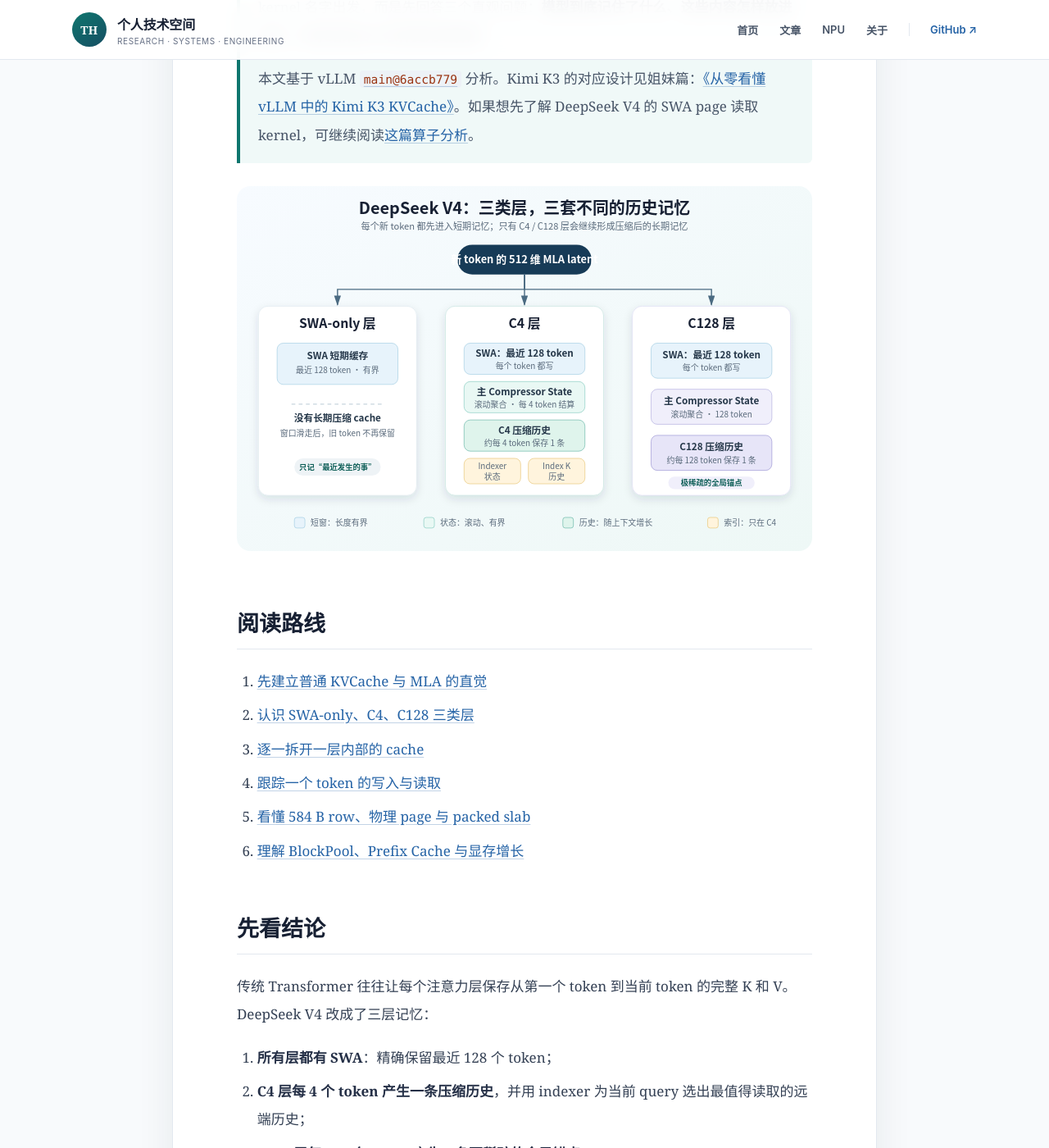
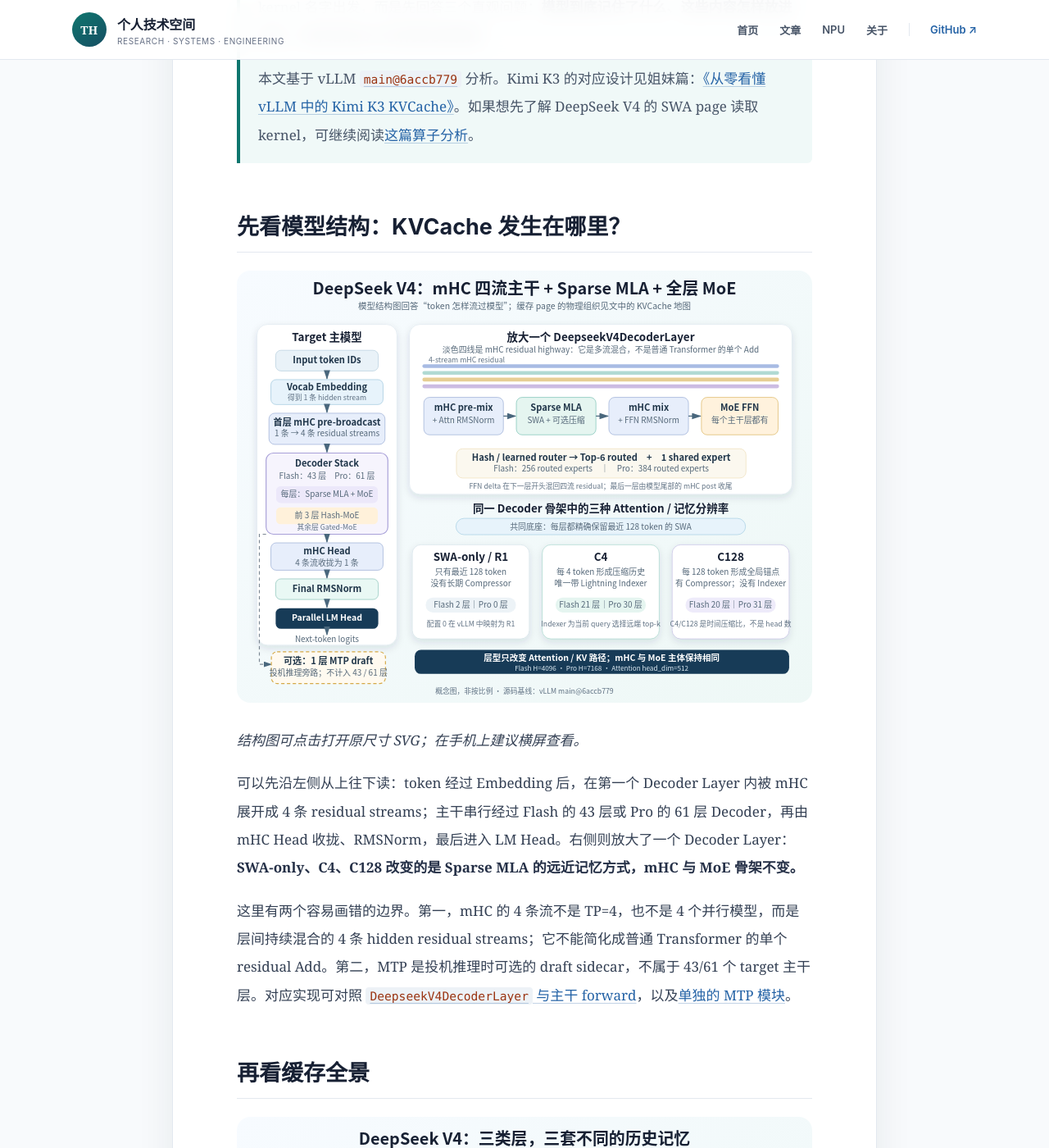
Before and after one commit to zhanghanleo10/zhanghanleo10.github.io, a Jekyll site: the page built from _posts/2026-08-12-deepseek-v4-kvcache-vllm-beginner-guide.md, in a window 1280 px wide and 1400 px high, scrolled down 775 px. Shown: the whole window at 82% size. Built offline with Jekyll 4.4.1, drawn with Linux system fonts in a browser that asks for light colours.

Commit message:
docs: add DeepSeek V4 and Kimi K3 model structure diagrams

```diff
--- a/_posts/2026-08-12-deepseek-v4-kvcache-vllm-beginner-guide.md
+++ b/_posts/2026-08-12-deepseek-v4-kvcache-vllm-beginner-guide.md
@@ -20,6 +20,18 @@
 > 本文面向第一次接触 KVCache、Paged Attention 和 DeepSeek V4 的读者。我们不从 kernel 名字出发，而是先回答三个直观问题：**模型到底记住了什么、这些内容怎样放进显存、请求结束后又怎样复用或释放**。
 >
 > 本文基于 vLLM [`main@6accb779`](https://github.com/vllm-project/vllm/commit/6accb779a361c723cded3f9422b48d3fe4da0901) 分析。Kimi K3 的对应设计见姐妹篇：[《从零看懂 vLLM 中的 Kimi K3 KVCache》](/articles/kimi-k3-kvcache-vllm-beginner-guide/)。如果想先了解 DeepSeek V4 的 SWA page 读取 kernel，可继续阅读[这篇算子分析](/articles/pto-deepseek-v4-swa-page-run-tload/)。
+
+## 先看模型结构：KVCache 发生在哪里？
+
+[![DeepSeek V4 的 mHC 四流主干、Sparse MLA、MoE 与可选 MTP 模型结构](/assets/images/kvcache/deepseek-v4-model-structure.svg)](/assets/images/kvcache/deepseek-v4-model-structure.svg)
+
+*结构图可点击打开原尺寸 SVG；在手机上建议横屏查看。*
+
+可以先沿左侧从上往下读：token 经过 Embedding 后，在第一个 Decoder Layer 内被 mHC 展开成 4 条 residual streams；主干串行经过 Flash 的 43 层或 Pro 的 61 层 Decoder，再由 mHC Head 收拢、RMSNorm，最后进入 LM Head。右侧则放大了一个 Decoder Layer：**SWA-only、C4、C128 改变的是 Sparse MLA 的远近记忆方式，mHC 与 MoE 骨架不变。**
+
+这里有两个容易画错的边界。第一，mHC 的 4 条流不是 TP=4，也不是 4 个并行模型，而是层间持续混合的 4 条 hidden residual streams；它不能简化成普通 Transformer 的单个 residual Add。第二，MTP 是投机推理时可选的 draft sidecar，不属于 43/61 个 target 主干层。对应实现可对照 [`DeepseekV4DecoderLayer` 与主干 forward](https://github.com/vllm-project/vllm/blob/6accb779a361c723cded3f9422b48d3fe4da0901/vllm/models/deepseek_v4/nvidia/model.py#L817-L1214)，以及[单独的 MTP 模块](https://github.com/vllm-project/vllm/blob/6accb779a361c723cded3f9422b48d3fe4da0901/vllm/models/deepseek_v4/nvidia/mtp.py#L80-L279)。
+
+## 再看缓存全景
 
 ![DeepSeek V4 三类层与各自的 KV Cache 组成](/assets/images/kvcache/deepseek-v4-cache-map.svg)
 
```
Also changed, not shown: _posts/2026-08-12-kimi-k3-kvcache-vllm-beginner-guide.md (+12 -0 lines), assets/images/kvcache/deepseek-v4-model-structure.svg (added), assets/images/kvcache/kimi-k3-model-structure.svg (added).
